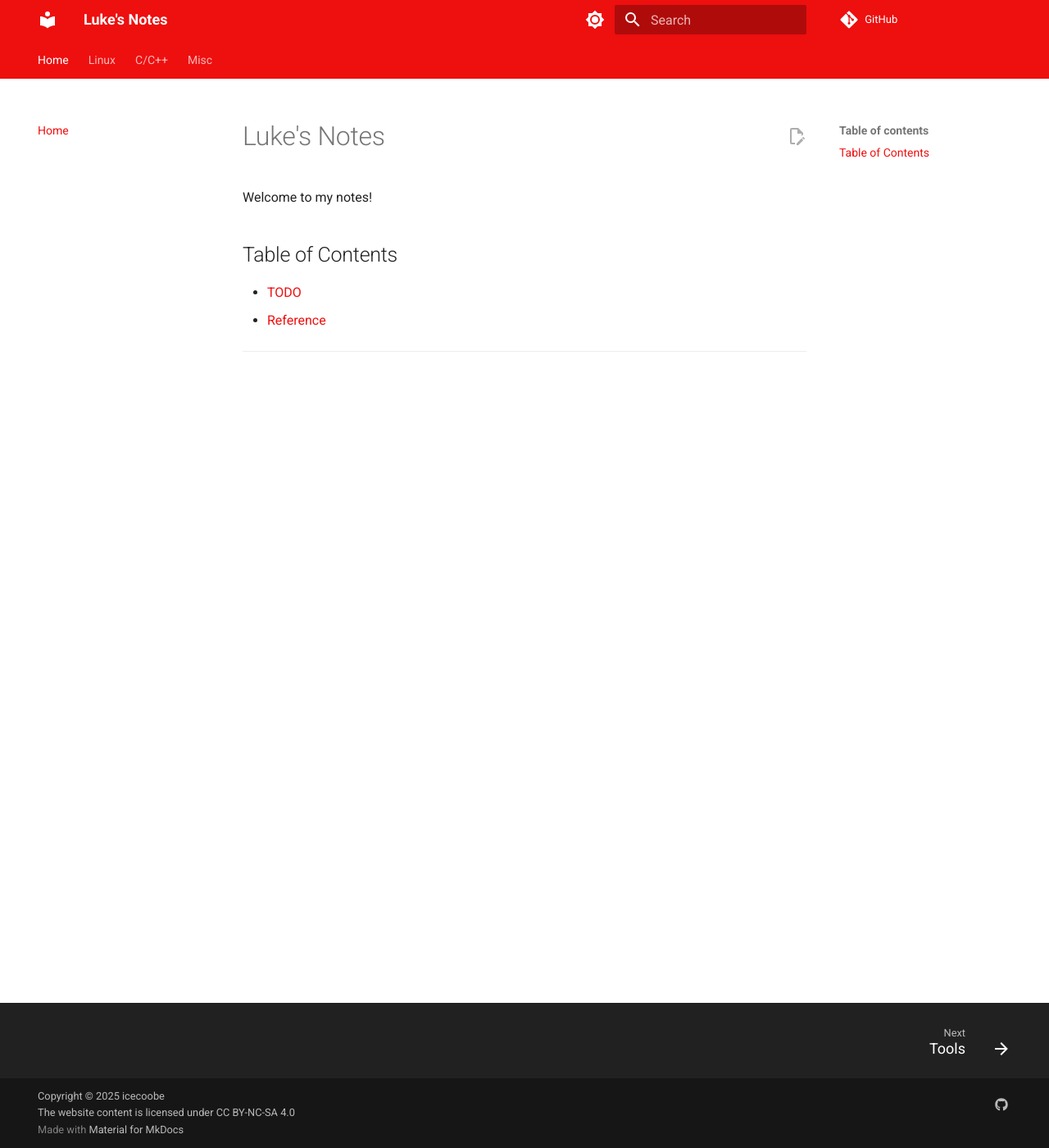
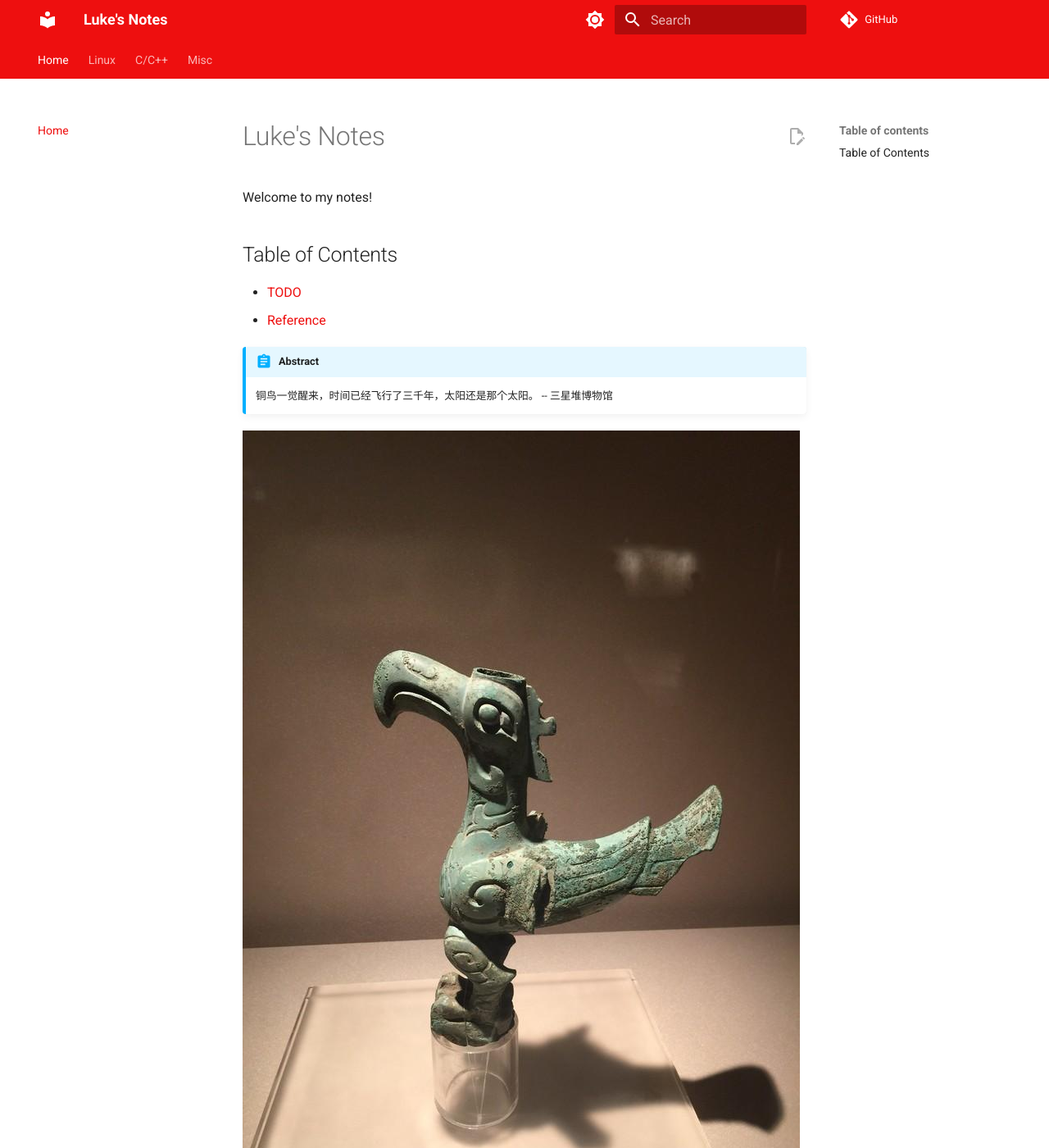
Before and after one commit to icecoobe/notes, an MkDocs documentation site: the page built from docs/index.md, in a window 1280 px wide and 1400 px high. Shown: the whole window at 82% size. Built offline with MkDocs 1.6.1 and Material for MkDocs 9.7.7, drawn with Linux system fonts in a browser that asks for light colours; comment, search, counter and statistics services are not loaded.

Commit message:
update folder layout

```diff
--- a/docs/index.md
+++ b/docs/index.md
@@ -7,4 +7,10 @@ Welcome to my notes!
 - [TODO](TODO.md)
 - [Reference](reference.md)
 
+!!! abstract
+
+    铜鸟一觉醒来，时间已经飞行了三千年，太阳还是那个太阳。 -- 三星堆博物馆
+
+![铜鸟](../assets/images/bird.jpeg)
+
 ---
--- a/mkdocs.yml
+++ b/mkdocs.yml
@@ -50,7 +50,7 @@ theme:
   font:
     text: Roboto
     code: Roboto Mono
-  favicon: images/favicon.png
+  favicon: assets/avatar/favicon.png
 
 # Plugins
 plugins:
@@ -68,9 +68,9 @@ plugins:
       caption_position: bottom
 
 extra_css:
-  - stylesheets/extra.css
+  - assets/stylesheets/extra.css
 extra_javascript:
-  - javascripts/mathjax.js
+  - assets/javascripts/mathjax.js
   - https://cdnjs.cloudflare.com/ajax/libs/mathjax/3.2.2/es5/tex-mml-chtml.min.js
 
 # Extensions
```
Also changed, not shown: docs/assets/avatar/favicon.png (renamed from docs/images/favicon.png), docs/assets/images/bird.jpeg (added), docs/assets/javascripts/extra.js (renamed from docs/javascripts/extra.js), docs/assets/javascripts/mathjax.js (renamed from docs/javascripts/mathjax.js), docs/assets/stylesheets/extra.css (renamed from docs/stylesheets/extra.css), docs/reference.md (renamed from docs/refernce.md).
